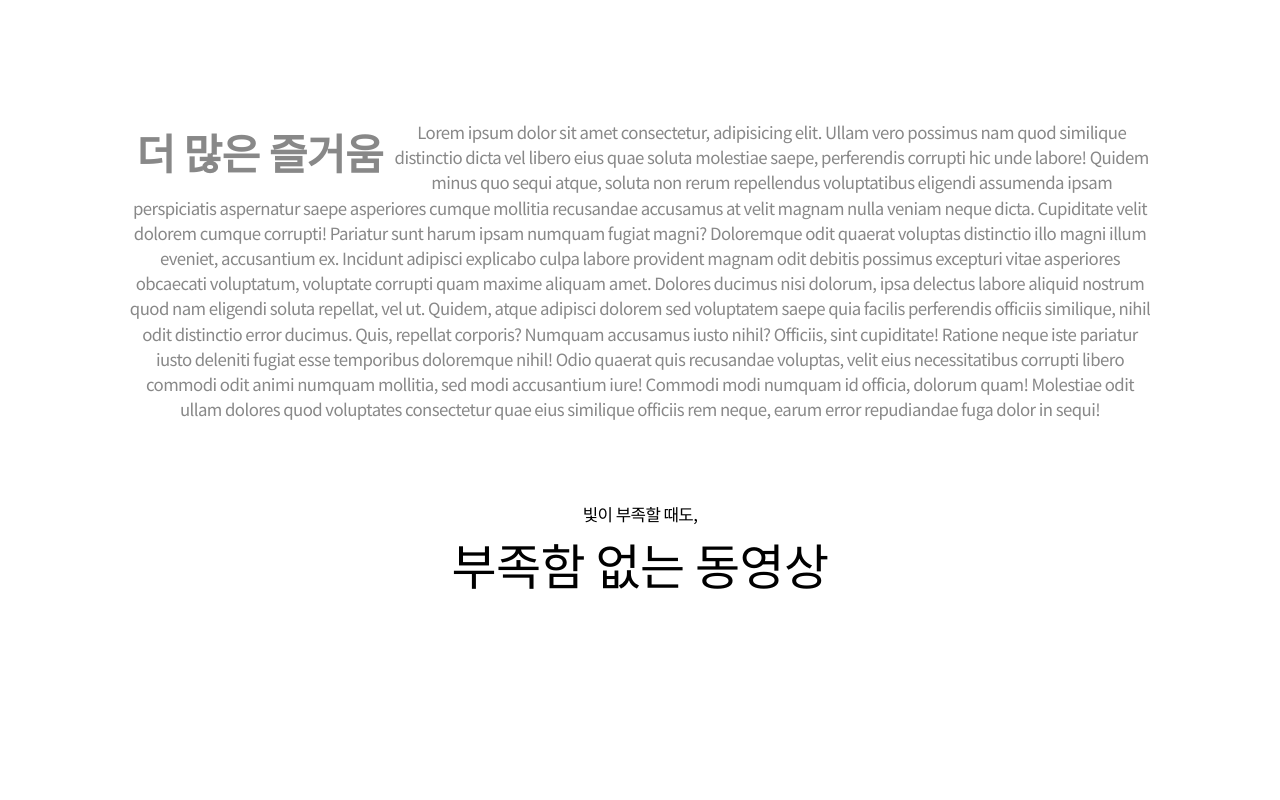
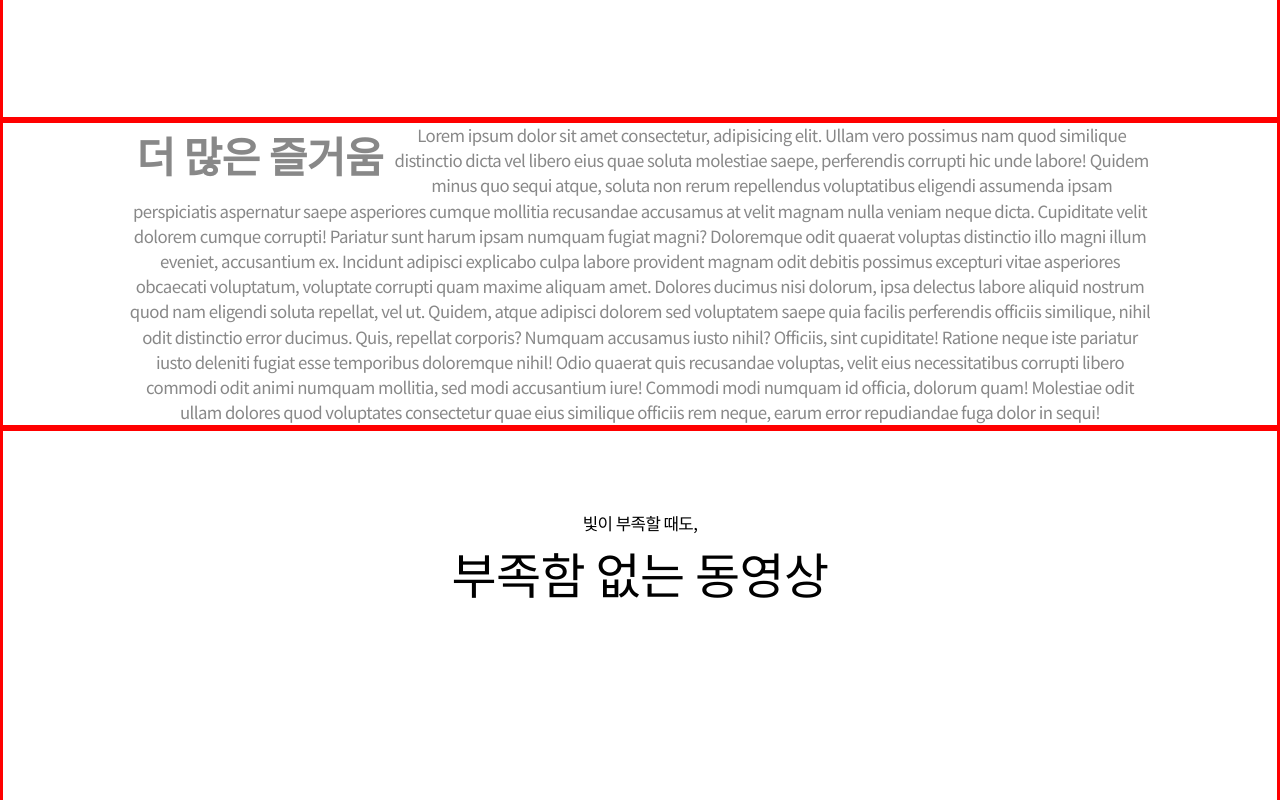
Before and after one commit to SeungGukYoo/React-scroll, a React (Create React App) app: page / in a window 1280 px wide. Shown: the part 4280-5080 px from the top of the page. Built offline with nearby package versions, Linux system fonts and the light colour scheme.

Commit message:
global sticky element css 추가

```diff
--- a/src/index.css
+++ b/src/index.css
@@ -5,6 +5,12 @@
 @layer {
   .navText {
     @apply text-14 font-NotoSansKR;
+  }
+  .sticky-elem {
+    @apply opacity-0 fixed left-0 w-full;
+  }
+  .main-message {
+    @apply top-[35vh] h-[3em] text-[2.2rem] flex justify-center items-center;
   }
 }
 
@@ -16,3 +22,7 @@ html {
 body {
   letter-spacing: -0.04em;
 }
+
+section {
+  border: 3px solid red;
+}
```
